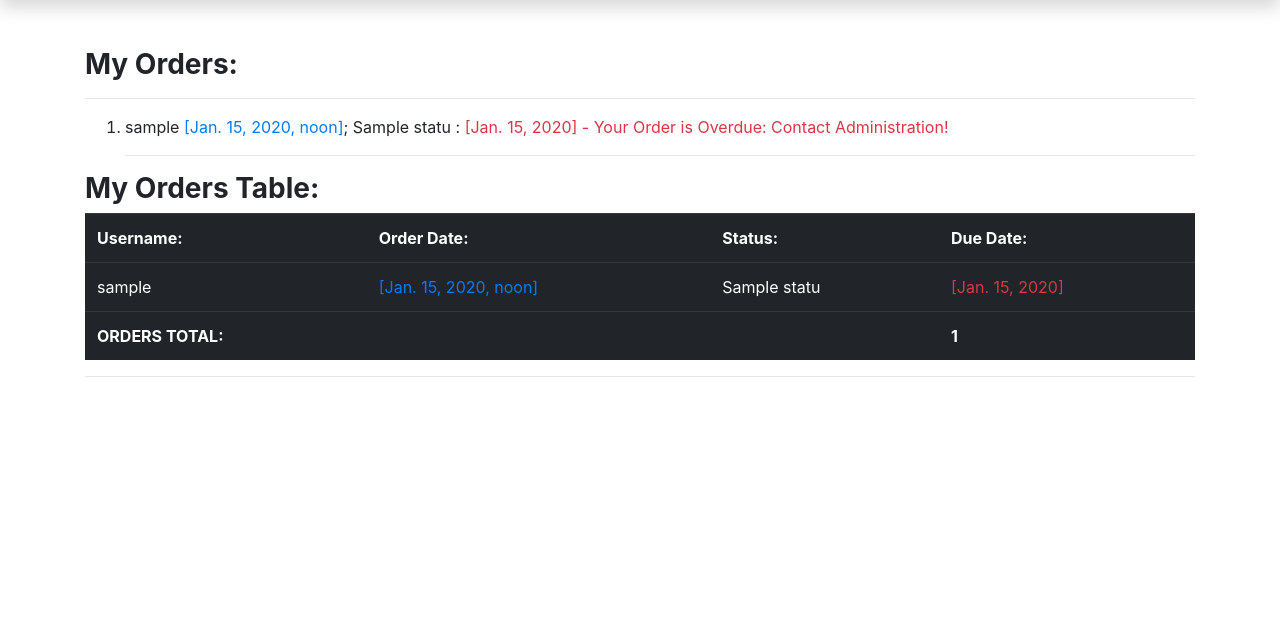
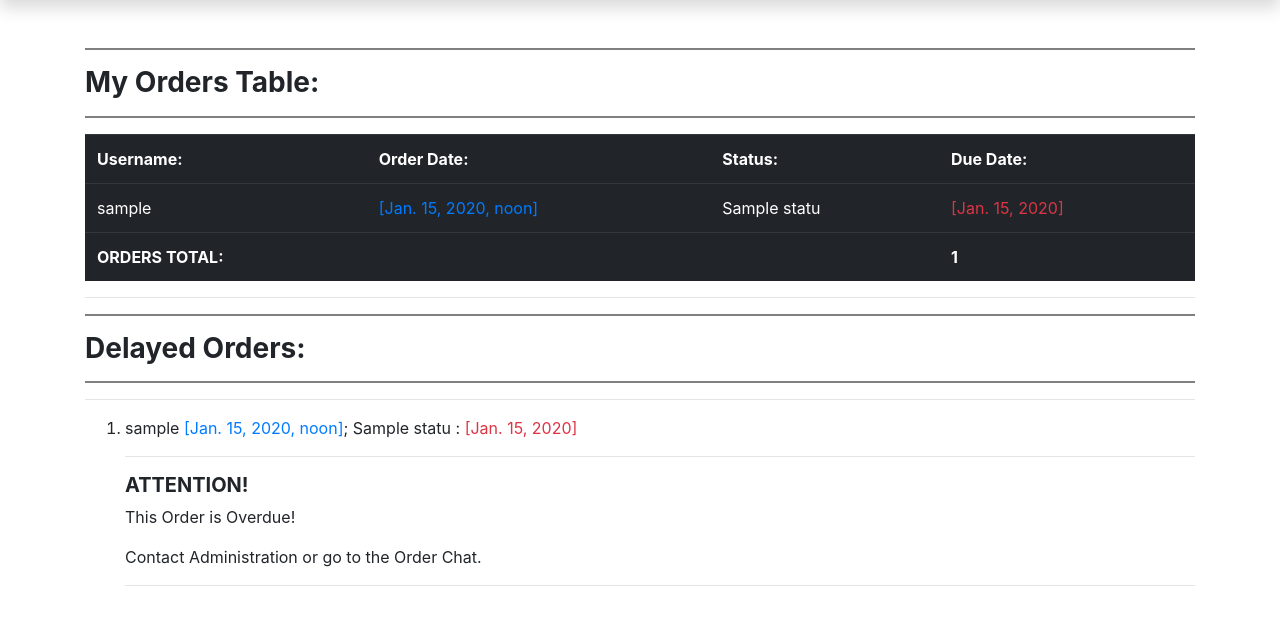
Before and after one commit to RedasMiliunas/sandbox_no1, a Django app: page /user_orders/ in a window 1280 px wide. Shown: the part 176-800 px from the top of the page. Run offline with Django 4.2, Linux system fonts and the light colour scheme; a user stored in the database is signed in; tables that the repository leaves empty hold one stand-in row (values such as "Sample post"); some libraries are stand-ins or nearby versions.

Commit message:
Sutvarkytas user_orders.html, padarytas eiliskumas, prideta "Delayed Orders" skiltis

```diff
--- a/mysite/sandbox/templates/user_orders.html
+++ b/mysite/sandbox/templates/user_orders.html
@@ -3,19 +3,9 @@
 {% block title %}MY ORDERS{% endblock %}
 
 {% block content %}
-<h3><strong>My Orders:</strong></h3>
-<hr>
-<ol>
-{% for element in user_orders %}
-<li>
-<p>{{ element.customer }} <a href="{% url 'order' element.pk %}">[{{ element.date }}]</a>; {{ element.status }} : <span class="{% if element.is_overdue %}text-danger{% endif %}">
-    {% if not element.is_overdue %}[{{ element.due_back }}] {% else %} [{{ element.due_back }}] - <span class="text-small">Your Order is Overdue: Contact Administration!</span>{% endif %}</span></p>
-    </li>
-<hr>
-{% endfor %}
-</ol>
-
+<hr style="height:2px;border-width:0;color:gray;background-color:gray">
 <h3><strong>My Orders Table:</strong></h3>
+<hr style="height:2px;border-width:0;color:gray;background-color:gray">
 <table class="table table-dark table-hover">
     <tr>
         <th>Username:</th>
@@ -39,4 +29,35 @@
     </tr>
 </table>
 <hr>
+
+<hr style="height:2px;border-width:0;color:gray;background-color:gray">
+<h3><strong>Delayed Orders:</strong></h3>
+<hr style="height:2px;border-width:0;color:gray;background-color:gray">
+<hr>
+<ol>
+{% for element in user_orders %}
+    {% if element.is_overdue %}
+<li>
+
+<p>{{ element.customer }} <a href="{% url 'order' element.pk %}">[{{ element.date }}]</a>; {{ element.status }} : <span class="{% if element.is_overdue %}text-danger{% endif %}">
+    {% if not element.is_overdue %}[{{ element.due_back }}] {% else %} [{{ element.due_back }}]
+    <p><span class="text-danger">
+    <hr>
+    <div>
+<h5><strong>ATTENTION!</strong></h5>
+    <p>This Order is Overdue!</p>
+    <p>Contact Administration or go to the Order Chat.</p></span></p>{% endif %}</span></p>
+    </div>
+    </li>
+    {% else %}
+        <div>
+    <h5><strong>HAPPY DAYS!</strong></h5>
+    <p>None of Your Orders are Delayed!</p>
+        </div>
+    {% endif %}
+<hr>
+{% endfor %}
+</ol>
+
+
 {% endblock %}
```
